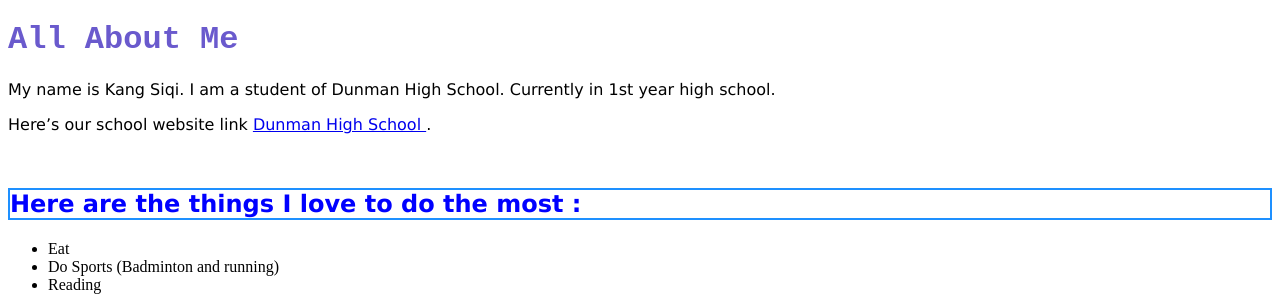
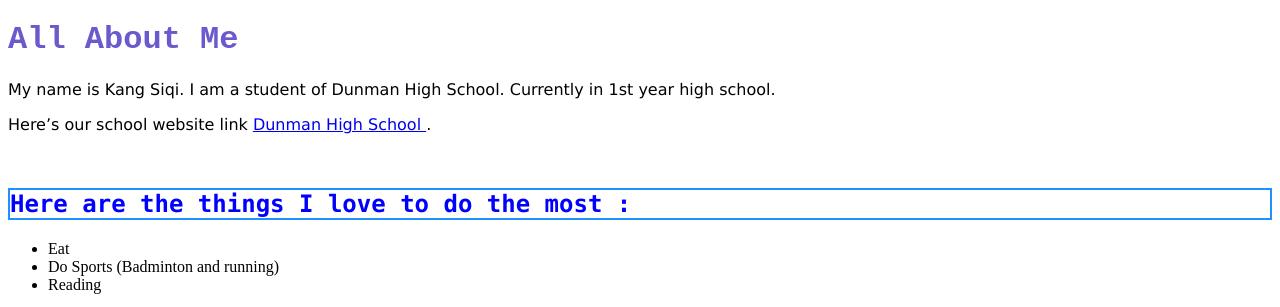
Before and after one commit to dhskangsiqi/dhskangsiqi.github.io, a plain HTML site: page index.html in a window 1280 px wide. Shown: the top 307 px of the page. Drawn offline with Linux system fonts and the light colour scheme.

Commit message:
Update style.css

```diff
--- a/style.css
+++ b/style.css
@@ -4,7 +4,7 @@
 }
 
  h2{
-  font-family: verdana;
+  font-family: Lucida Console;
   color:blue;
 }
 
```
